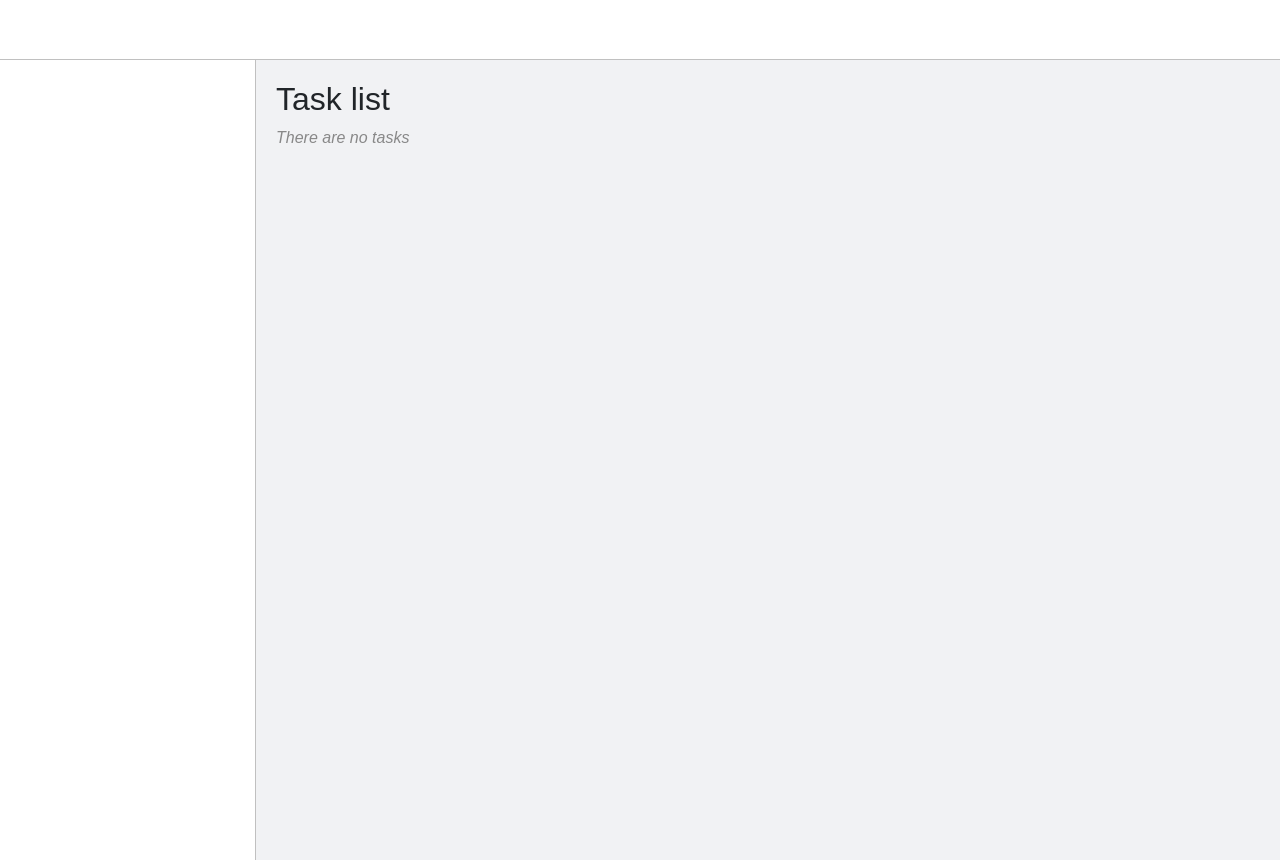
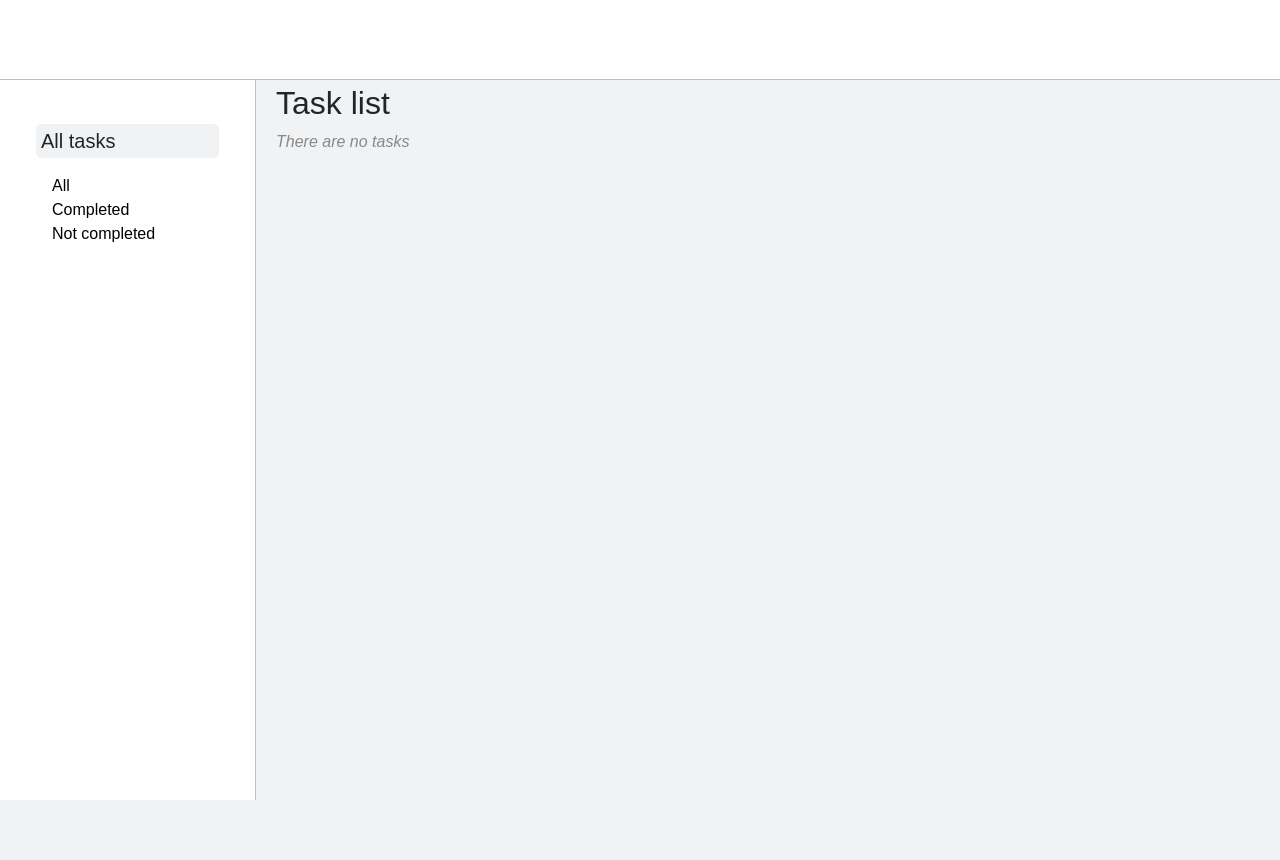
Before and after one commit to MakovM/task-manager, a Django app: page / in a window 1280 px wide. After the commit the page ends 800 px from the top, so only its background shows below. Run offline with Django 5.2, Linux system fonts and the light colour scheme; data that the repository does not hold is empty.

Commit message:
Add pagination and sidebar

```diff
--- a/static/css/styles.css
+++ b/static/css/styles.css
@@ -11,7 +11,12 @@ body {
 }
 
 .header {
-    height: 60px;
+    position: fixed;
+    top: 0;
+    left: 0;
+    height: 10%;
+    z-index: 999;
+    width: 100%;
     border-bottom: 1px solid silver;
     background-color: #fff;
     display: flex;
@@ -21,6 +26,8 @@ body {
 }
 
 .sidebar {
+    margin-top: 5%;
+    position: fixed;
     width: 20%;
     min-height: 100vh;
     border-right: 1px solid silver;
@@ -29,10 +36,13 @@ body {
 }
 
 .content {
+    margin-left: 20%;
+    margin-top: 5%;
     background-color: #f1f2f4;
     padding: 20px;
     width: 80%;
     overflow-y: auto;
+    z-index: 1;
 }
 
 .tasks-container {
@@ -121,3 +131,52 @@ body {
     background-color: #ffebee;
     color: #c62828;
 }
+
+.dark-pagination .page-link {
+    background-color: #343a40;
+    color: #fff;
+    border: 1px solid #495057;
+}
+
+.dark-pagination .page-item.active .page-link {
+    background-color: #495057;
+    color: #fff;
+}
+
+.dark-pagination .page-link:hover {
+    background-color: #495057;
+    color: #fff;
+}
+.page-item.active .page-link {
+    border-color: white;
+}
+
+.nav-link {
+    list-style: none;
+}
+
+.sidebar-content {
+    width: 100%;
+    padding: 1rem;
+    display: flex;
+    flex-wrap: wrap;
+}
+.sidebar-content h5 {
+    margin-top: 1.5rem;
+    margin-bottom: 0.5rem;
+    background-color: #f1f2f4;
+    width: 100%;
+    padding: 5px;
+    border-radius: 5px;
+}
+
+.sidebar-link {
+    margin-bottom: 1rem;
+    color: black;
+}
+
+.sidebar-link:hover {
+    color: black;
+    font-weight: bold;
+    text-decoration: none;
+}
--- a/task_manager/settings.py
+++ b/task_manager/settings.py
@@ -37,12 +37,14 @@ INSTALLED_APPS = [
     'django.contrib.sessions',
     'django.contrib.messages',
     'django.contrib.staticfiles',
+    "debug_toolbar",
     "tasks",
     "accounts",
 ]
 
 MIDDLEWARE = [
     'django.middleware.security.SecurityMiddleware',
+    "debug_toolbar.middleware.DebugToolbarMiddleware",
     'django.contrib.sessions.middleware.SessionMiddleware',
     'django.middleware.common.CommonMiddleware',
     'django.middleware.csrf.CsrfViewMiddleware',
@@ -129,3 +131,7 @@ STATIC_ROOT = BASE_DIR / "staticfiles"
 DEFAULT_AUTO_FIELD = 'django.db.models.BigAutoField'
 
 AUTH_USER_MODEL = "accounts.Worker"
+
+INTERNAL_IPS = [
+    "127.0.0.1",
+]
--- a/task_manager/urls.py
+++ b/task_manager/urls.py
@@ -1,7 +1,8 @@
+from debug_toolbar.toolbar import debug_toolbar_urls
 from django.contrib import admin
 from django.urls import path, include
 
 urlpatterns = [
     path('admin/', admin.site.urls),
     path("", include("tasks.urls", namespace="tasks"))
-]
+] + debug_toolbar_urls()
--- a/tasks/views.py
+++ b/tasks/views.py
@@ -9,3 +9,19 @@ class TaskListView(generic.ListView):
     context_object_name = "task_list"
     template_name = "tasks/task_list.html"
     paginate_by = 5
+
+    def get_queryset(self):
+        queryset = Task.objects.select_related(
+            "task_type"
+        ).prefetch_related(
+            "assignees",
+            "tags"
+        )
+
+        comp = self.request.GET.get("comp")
+        if comp == "1":
+            queryset = queryset.filter(is_completed=True)
+        elif comp == "0":
+            queryset = queryset.filter(is_completed=False)
+
+        return queryset
--- a/templates/base.html
+++ b/templates/base.html
@@ -11,6 +11,13 @@
       crossorigin="anonymous">
   {% load static %}
   <link rel="stylesheet" href="{% static 'css/styles.css' %}">
+  <!-- jQuery -->
+  <script src="https://code.jquery.com/jquery-3.5.1.slim.min.js"></script>
+  <!-- Popper.js -->
+  <script src="https://cdn.jsdelivr.net/npm/popper.js@1.16.1/dist/umd/popper.min.js"></script>
+  <!-- Bootstrap JS -->
+  <script src="https://cdn.jsdelivr.net/npm/bootstrap@4.5.3/dist/js/bootstrap.min.js"></script>
+
 </head>
 
 <body>
@@ -21,14 +28,16 @@
   <div class="layout">
     <div class="sidebar">
       {% block sidebar %}
+        {% include "includes/sidebar.html" %}
       {% endblock %}
     </div>
 
     <div class="content">
       {% block content %}
       {% endblock %}
-
+      <br>
       {% block pagination %}
+        {% include "includes/pagination.html" %}
       {% endblock %}
     </div>
   </div>
--- /dev/null
+++ b/templates/includes/pagination.html
@@ -0,0 +1,19 @@
+{% if is_paginated %}
+  <ul class="pagination justify-content-center dark-pagination">
+    {% if page_obj.has_previous %}
+      <li class="page-item">
+        <a class="page-link" href="?page={{ page_obj.previous_page_number }}">Prev</a>
+      </li>
+    {% endif %}
+
+    <li class="page-item active">
+      <span class="page-link">{{ page_obj.number }} of {{ paginator.num_pages }}</span>
+    </li>
+
+    {% if page_obj.has_next %}
+      <li class="page-item">
+        <a class="page-link" href="?page={{ page_obj.next_page_number }}">Next</a>
+      </li>
+    {% endif %}
+  </ul>
+{% endif %}
--- /dev/null
+++ b/templates/includes/sidebar.html
@@ -0,0 +1,8 @@
+<div class="sidebar-content">
+  <h5>All tasks</h5>
+  <ul class="nav-link">
+    <li><a href="?all=1" class="sidebar-link">All</a></li>
+    <li><a href="?comp=1" class="sidebar-link">Completed</a></li>
+    <li><a href="?comp=0" class="sidebar-link">Not completed</a></li>
+  </ul>
+</div>
```
